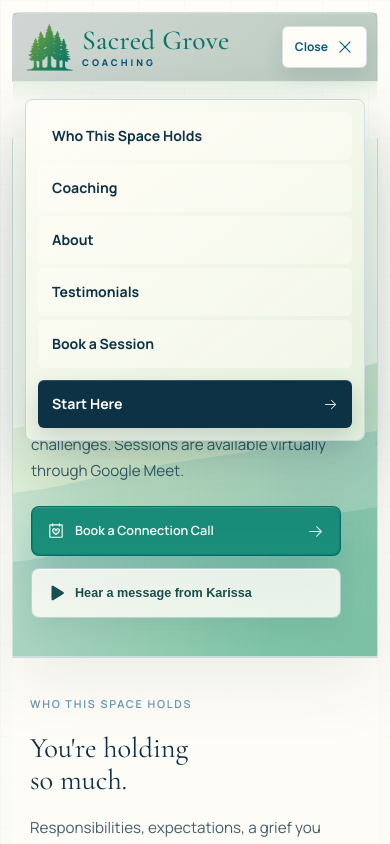
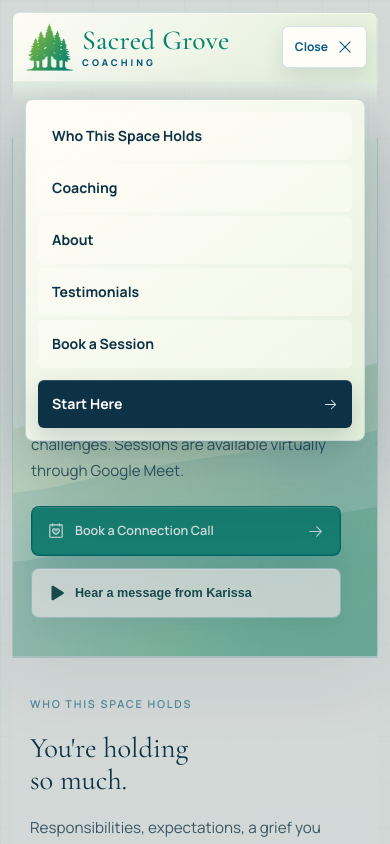
Before and after one commit to gera3d/karissa-yeremin-site, a React (Vite) app: page / in a window 390 px wide. Both pictures are taken after a click on the button "Menu". Shown: the top 844 px of the page. Built offline with nearby package versions, Linux system fonts and the light colour scheme.

Commit message:
Update booking route and mobile menu overlay

```diff
--- a/src/App.jsx
+++ b/src/App.jsx
@@ -1,5 +1,5 @@
 import { useEffect, useRef, useState } from "react";
-import { Routes, Route, useLocation } from "react-router-dom";
+import { Routes, Route, Navigate, useLocation } from "react-router-dom";
 import {
   ArrowRight,
   BatteryWarning,
@@ -212,7 +212,7 @@ const navItems = [
   { label: "Coaching", href: "/#scope" },
   { label: "About", href: "/#about" },
   { label: "Testimonials", href: "/#testimonials" },
-  { label: "Book a Session", href: "/clients" },
+  { label: "Book a Session", href: "/booking" },
 ];
 
 const iconShapes = {
@@ -471,14 +471,14 @@ export default function App() {
               <ButtonIcon icon={ArrowRight} className="button-arrow" />
             </a>
           </nav>
-          <button
-            className="menu-scrim"
-            type="button"
-            aria-label="Close navigation menu"
-            tabIndex={isMenuOpen ? 0 : -1}
-            onClick={closeMenu}
-          />
         </header>
+        <button
+          className={`menu-scrim${isMenuOpen ? " is-visible" : ""}`}
+          type="button"
+          aria-label="Close navigation menu"
+          tabIndex={isMenuOpen ? 0 : -1}
+          onClick={closeMenu}
+        />
       </div>
 
       <Routes>
@@ -733,7 +733,7 @@ export default function App() {
 
               </>
             } />
-            <Route path="/clients" element={
+            <Route path="/booking" element={
               <>
                 <div className="site-shell" style={{ paddingTop: 0 }}>
                   <main id="top">
@@ -809,6 +809,7 @@ export default function App() {
                 </div>
               </>
             } />
+            <Route path="/clients" element={<Navigate to="/booking" replace />} />
           </Routes>
     </div>
   );
--- a/src/styles.css
+++ b/src/styles.css
@@ -32,13 +32,13 @@ svg {
 
 html {
   scroll-behavior: smooth;
-  overflow-x: hidden;
+  overflow-x: clip;
 }
 
 body {
   margin: 0;
   min-height: 100vh;
-  overflow-x: hidden;
+  overflow-x: clip;
   background:
     linear-gradient(180deg, #fffdf7 0%, #f3f8f1 42%, #edf5ec 100%);
   color: var(--ink);
@@ -2180,17 +2180,21 @@ figcaption em {
       0 28px 70px rgba(13, 50, 69, 0.24);
     opacity: 0;
     pointer-events: none;
+    visibility: hidden;
     transform: translate3d(0, -8px, 0) scale(0.985);
     transform-origin: top center;
     transition:
       opacity 180ms ease,
-      transform 220ms var(--ease-out-soft);
+      transform 220ms var(--ease-out-soft),
+      visibility 0s linear 220ms;
   }
 
   .is-menu-open .site-nav {
     opacity: 1;
     pointer-events: auto;
+    visibility: visible;
     transform: translate3d(0, 0, 0) scale(1);
+    transition-delay: 0s;
   }
 
   .site-nav-links {
@@ -2247,19 +2251,24 @@ figcaption em {
   .menu-scrim {
     position: fixed;
     inset: 0;
-    z-index: 23;
+    z-index: 19;
     border: 0;
     background: rgba(13, 50, 69, 0.18);
     cursor: pointer;
     opacity: 0;
     pointer-events: none;
-    transition: opacity 180ms ease;
-  }
-
-  .is-menu-open .menu-scrim {
+    visibility: hidden;
+    transition:
+      opacity 180ms ease,
+      visibility 0s linear 180ms;
+  }
+
+  .menu-scrim.is-visible {
     display: block;
     opacity: 1;
     pointer-events: auto;
+    visibility: visible;
+    transition-delay: 0s;
   }
 }
 
```
